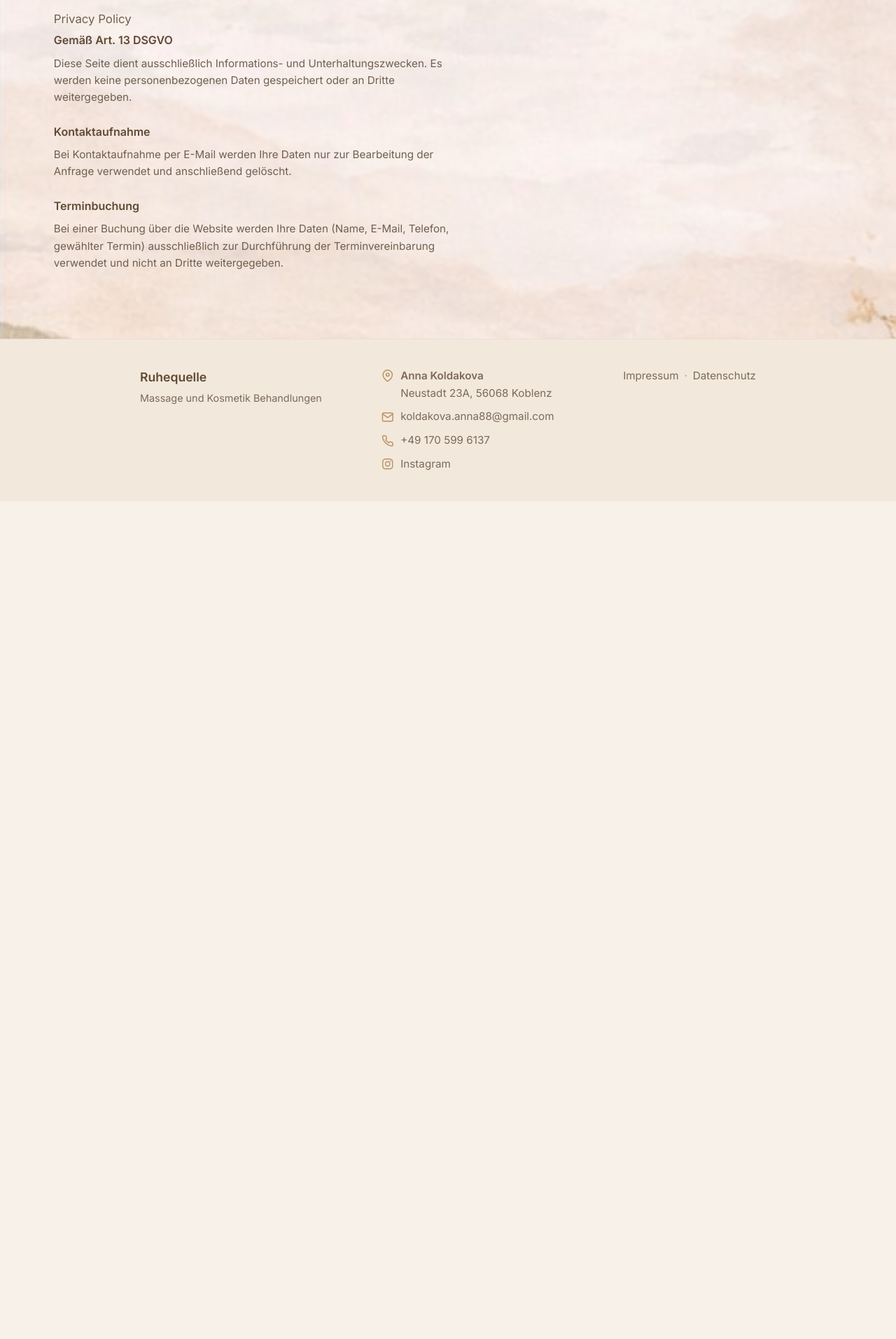
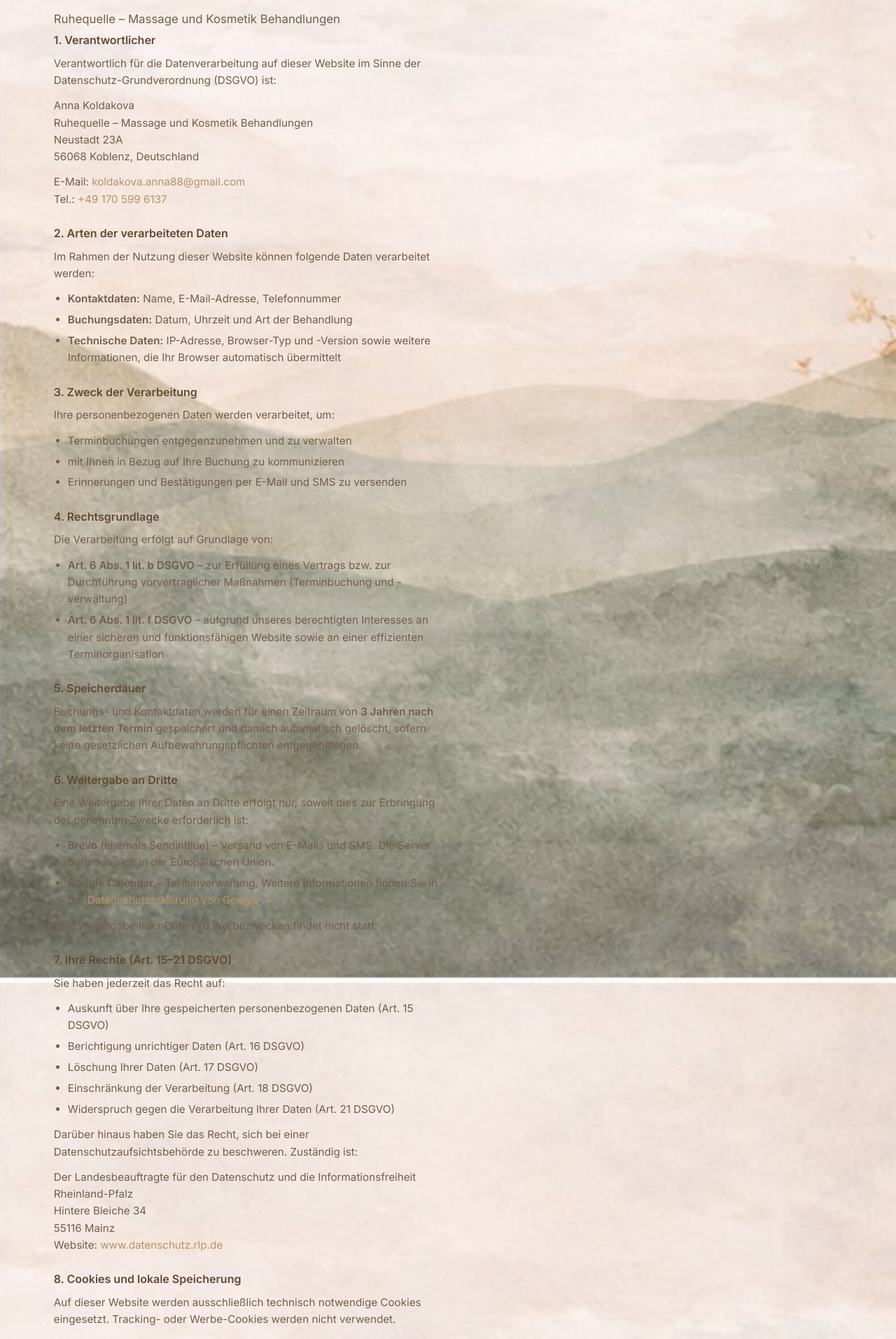
Before and after one commit to Pachomova-Oksana2810/Ruhequelle, a React (Vite) app in the folder frontend/: page /datenschutz in a window 1280 px wide. Shown: the part 540-2453 px from the top of the page at 70% size. Before the commit the page ends 1256 px from the top, so only its background shows below. Built offline with nearby package versions, Linux system fonts and the light colour scheme; no server answers.

Commit message:
fix datenschutz

```diff
--- a/frontend/src/App.css
+++ b/frontend/src/App.css
@@ -912,7 +912,34 @@
 
 .booking-submit-row {
   display: flex;
-  justify-content: center;
+  flex-direction: column;
+  align-items: center;
+  gap: 1rem;
+}
+
+.booking-privacy-consent {
+  display: flex;
+  align-items: flex-start;
+  gap: 0.6rem;
+  max-width: 420px;
+  font-size: 0.9rem;
+  line-height: 1.5;
+  color: #6f5f4f;
+  cursor: pointer;
+}
+
+.booking-privacy-consent input {
+  margin-top: 0.2rem;
+  flex-shrink: 0;
+}
+
+.booking-privacy-consent a {
+  color: #b89263;
+  text-decoration: none;
+}
+
+.booking-privacy-consent a:hover {
+  text-decoration: underline;
 }
 
 .booking-submit-button {
@@ -1095,6 +1122,28 @@
   color: #6f5f4f;
 }
 
+.datenschutz-block p + p,
+.datenschutz-block p + ul,
+.datenschutz-block ul + p {
+  margin-top: 0.75rem;
+}
+
+.datenschutz-block ul {
+  margin: 0;
+  padding-left: 1.25rem;
+  font-size: 0.95rem;
+  line-height: 1.6;
+  color: #6f5f4f;
+}
+
+.datenschutz-block li {
+  margin-bottom: 0.35rem;
+}
+
+.datenschutz-block li:last-child {
+  margin-bottom: 0;
+}
+
 .impressum-block a,
 .datenschutz-block a {
   color: #b89263;
--- a/frontend/src/pages/Booking.tsx
+++ b/frontend/src/pages/Booking.tsx
@@ -1,4 +1,5 @@
 import {useEffect, useMemo, useState} from "react";
+import {Link} from "react-router-dom";
 import axios from "axios";
 import {MASSAGE_OPTIONS} from "../data/massageTypes";
 import {API_URL} from "../api/config.ts";
@@ -82,6 +83,7 @@ export default function Booking() {
   const [success, setSuccess] = useState("");
   const [selectedDate, setSelectedDate] = useState<string>("");
   const [selectedTime, setSelectedTime] = useState<string>("");
+  const [privacyAccepted, setPrivacyAccepted] = useState(false);
 
   useEffect(() => {
     const fetchSlots = async () => {
@@ -182,6 +184,10 @@ export default function Booking() {
       setError("Bitte Datum und Uhrzeit wählen");
       return;
     }
+    if (!privacyAccepted) {
+      setError("Bitte der Datenschutzerklärung zustimmen");
+      return;
+    }
     setError("");
     try {
       await axios.post(`${API_URL}/api/appointments`, {
@@ -197,6 +203,7 @@ export default function Booking() {
       setForm({firstName: "", lastName: "", email: "", phone: "", massageType: "", date: "", time: ""});
       setSelectedDate("");
       setSelectedTime("");
+      setPrivacyAccepted(false);
     } catch (err: unknown) {
       if (axios.isAxiosError(err)) {
         if (err.code === "ERR_NETWORK" || !err.response) {
@@ -380,6 +387,21 @@ export default function Booking() {
           )}
 
           <div className="booking-submit-row">
+            <label className="booking-privacy-consent">
+              <input
+                type="checkbox"
+                checked={privacyAccepted}
+                onChange={(e) => setPrivacyAccepted(e.target.checked)}
+              />
+              <span>
+                Ich habe die{" "}
+                <Link to="/datenschutz" target="_blank" rel="noopener noreferrer">
+                  Datenschutzerklärung
+                </Link>{" "}
+                gelesen und stimme der Verarbeitung meiner Daten zur
+                Terminbuchung zu. *
+              </span>
+            </label>
             <button
               className="booking-submit-button"
               onClick={submit}
@@ -390,7 +412,8 @@ export default function Booking() {
                 !form.phone ||
                 !form.massageType ||
                 !form.date ||
-                !form.time
+                !form.time ||
+                !privacyAccepted
               }
             >
               Termin bestätigen
--- a/frontend/src/pages/Datenschutz.tsx
+++ b/frontend/src/pages/Datenschutz.tsx
@@ -1,32 +1,192 @@
 export default function Datenschutz() {
   return (
     <section className="page datenschutz-page">
-      <h2>Datenschutz</h2>
-      <p className="datenschutz-subtitle">Privacy Policy</p>
+      <h2>Datenschutzerklärung</h2>
+      <p className="datenschutz-subtitle">
+        Ruhequelle – Massage und Kosmetik Behandlungen
+      </p>
 
       <div className="datenschutz-block">
-        <h3>Gemäß Art. 13 DSGVO</h3>
+        <h3>1. Verantwortlicher</h3>
         <p>
-          Diese Seite dient ausschließlich Informations- und
-          Unterhaltungszwecken. Es werden keine personenbezogenen Daten
-          gespeichert oder an Dritte weitergegeben.
+          Verantwortlich für die Datenverarbeitung auf dieser Website im Sinne
+          der Datenschutz-Grundverordnung (DSGVO) ist:
+        </p>
+        <p>
+          Anna Koldakova
+          <br />
+          Ruhequelle – Massage und Kosmetik Behandlungen
+          <br />
+          Neustadt 23A
+          <br />
+          56068 Koblenz, Deutschland
+        </p>
+        <p>
+          E-Mail:{" "}
+          <a href="mailto:koldakova.anna88@gmail.com">
+            koldakova.anna88@gmail.com
+          </a>
+          <br />
+          Tel.:{" "}
+          <a href="tel:+491705996137">+49 170 599 6137</a>
         </p>
       </div>
 
       <div className="datenschutz-block">
-        <h3>Kontaktaufnahme</h3>
+        <h3>2. Arten der verarbeiteten Daten</h3>
+        <p>Im Rahmen der Nutzung dieser Website können folgende Daten verarbeitet werden:</p>
+        <ul>
+          <li>
+            <strong>Kontaktdaten:</strong> Name, E-Mail-Adresse, Telefonnummer
+          </li>
+          <li>
+            <strong>Buchungsdaten:</strong> Datum, Uhrzeit und Art der
+            Behandlung
+          </li>
+          <li>
+            <strong>Technische Daten:</strong> IP-Adresse, Browser-Typ und
+            -Version sowie weitere Informationen, die Ihr Browser automatisch
+            übermittelt
+          </li>
+        </ul>
+      </div>
+
+      <div className="datenschutz-block">
+        <h3>3. Zweck der Verarbeitung</h3>
+        <p>Ihre personenbezogenen Daten werden verarbeitet, um:</p>
+        <ul>
+          <li>Terminbuchungen entgegenzunehmen und zu verwalten</li>
+          <li>mit Ihnen in Bezug auf Ihre Buchung zu kommunizieren</li>
+          <li>
+            Erinnerungen und Bestätigungen per E-Mail und SMS zu versenden
+          </li>
+        </ul>
+      </div>
+
+      <div className="datenschutz-block">
+        <h3>4. Rechtsgrundlage</h3>
+        <p>Die Verarbeitung erfolgt auf Grundlage von:</p>
+        <ul>
+          <li>
+            <strong>Art. 6 Abs. 1 lit. b DSGVO</strong> – zur Erfüllung eines
+            Vertrags bzw. zur Durchführung vorvertraglicher Maßnahmen
+            (Terminbuchung und -verwaltung)
+          </li>
+          <li>
+            <strong>Art. 6 Abs. 1 lit. f DSGVO</strong> – aufgrund unseres
+            berechtigten Interesses an einer sicheren und funktionsfähigen
+            Website sowie an einer effizienten Terminorganisation
+          </li>
+        </ul>
+      </div>
+
+      <div className="datenschutz-block">
+        <h3>5. Speicherdauer</h3>
         <p>
-          Bei Kontaktaufnahme per E-Mail werden Ihre Daten nur zur Bearbeitung
-          der Anfrage verwendet und anschließend gelöscht.
+          Buchungs- und Kontaktdaten werden für einen Zeitraum von{" "}
+          <strong>3 Jahren nach dem letzten Termin</strong> gespeichert und
+          danach automatisch gelöscht, sofern keine gesetzlichen
+          Aufbewahrungspflichten entgegenstehen.
         </p>
       </div>
 
       <div className="datenschutz-block">
-        <h3>Terminbuchung</h3>
+        <h3>6. Weitergabe an Dritte</h3>
         <p>
-          Bei einer Buchung über die Website werden Ihre Daten (Name, E-Mail,
-          Telefon, gewählter Termin) ausschließlich zur Durchführung der
-          Terminvereinbarung verwendet und nicht an Dritte weitergegeben.
+          Eine Weitergabe Ihrer Daten an Dritte erfolgt nur, soweit dies zur
+          Erbringung der genannten Zwecke erforderlich ist:
+        </p>
+        <ul>
+          <li>
+            <strong>Brevo</strong> (ehemals Sendinblue) – Versand von E-Mails
+            und SMS. Die Server befinden sich in der Europäischen Union.
+          </li>
+          <li>
+            <strong>Google Calendar</strong> – Terminverwaltung. Weitere
+            Informationen finden Sie in der{" "}
+            <a
+              href="https://policies.google.com/privacy"
+              target="_blank"
+              rel="noopener noreferrer"
+            >
+              Datenschutzerklärung von Google
+            </a>
+            .
+          </li>
+        </ul>
+        <p>
+          Eine Weitergabe Ihrer Daten zu Werbezwecken findet nicht statt.
+        </p>
+      </div>
+
+      <div className="datenschutz-block">
+        <h3>7. Ihre Rechte (Art. 15–21 DSGVO)</h3>
+        <p>Sie haben jederzeit das Recht auf:</p>
+        <ul>
+          <li>Auskunft über Ihre gespeicherten personenbezogenen Daten (Art. 15 DSGVO)</li>
+          <li>Berichtigung unrichtiger Daten (Art. 16 DSGVO)</li>
+          <li>Löschung Ihrer Daten (Art. 17 DSGVO)</li>
+          <li>Einschränkung der Verarbeitung (Art. 18 DSGVO)</li>
+          <li>
+            Widerspruch gegen die Verarbeitung Ihrer Daten (Art. 21 DSGVO)
+          </li>
+        </ul>
+        <p>
+          Darüber hinaus haben Sie das Recht, sich bei einer
+          Datenschutzaufsichtsbehörde zu beschweren. Zuständig ist:
+        </p>
+        <p>
+          Der Landesbeauftragte für den Datenschutz und die Informationsfreiheit
+          Rheinland-Pfalz
+          <br />
+          Hintere Bleiche 34
+          <br />
+          55116 Mainz
+          <br />
+          Website:{" "}
+          <a
+            href="https://www.datenschutz.rlp.de"
+            target="_blank"
+            rel="noopener noreferrer"
+          >
+            www.datenschutz.rlp.de
+          </a>
+        </p>
+      </div>
+
+      <div className="datenschutz-block">
+        <h3>8. Cookies und lokale Speicherung</h3>
+        <p>
+          Auf dieser Website werden ausschließlich technisch notwendige Cookies
+          eingesetzt. Tracking- oder Werbe-Cookies werden nicht verwendet.
+        </p>
+        <p>
+          Für Bewertungen wird <strong>localStorage</strong> im Browser
+          verwendet. Die Speicherung erfolgt ausschließlich lokal auf Ihrem
+          Gerät; es findet keine Übertragung an einen Server statt.
+        </p>
+      </div>
+
+      <div className="datenschutz-block">
+        <h3>9. SSL-Verschlüsselung</h3>
+        <p>
+          Diese Website nutzt eine SSL-/TLS-Verschlüsselung (HTTPS), um Ihre
+          Daten bei der Übertragung zu schützen. Eine verschlüsselte Verbindung
+          erkennen Sie am Schloss-Symbol in der Adresszeile Ihres Browsers sowie
+          an der Adresse, die mit „https://“ beginnt.
+        </p>
+      </div>
+
+      <div className="datenschutz-block">
+        <h3>10. Kontakt für Datenschutzanfragen</h3>
+        <p>
+          Bei Fragen zum Datenschutz oder zur Ausübung Ihrer Rechte wenden Sie
+          sich bitte an:
+        </p>
+        <p>
+          <a href="mailto:koldakova.anna88@gmail.com">
+            koldakova.anna88@gmail.com
+          </a>
         </p>
       </div>
     </section>
```
